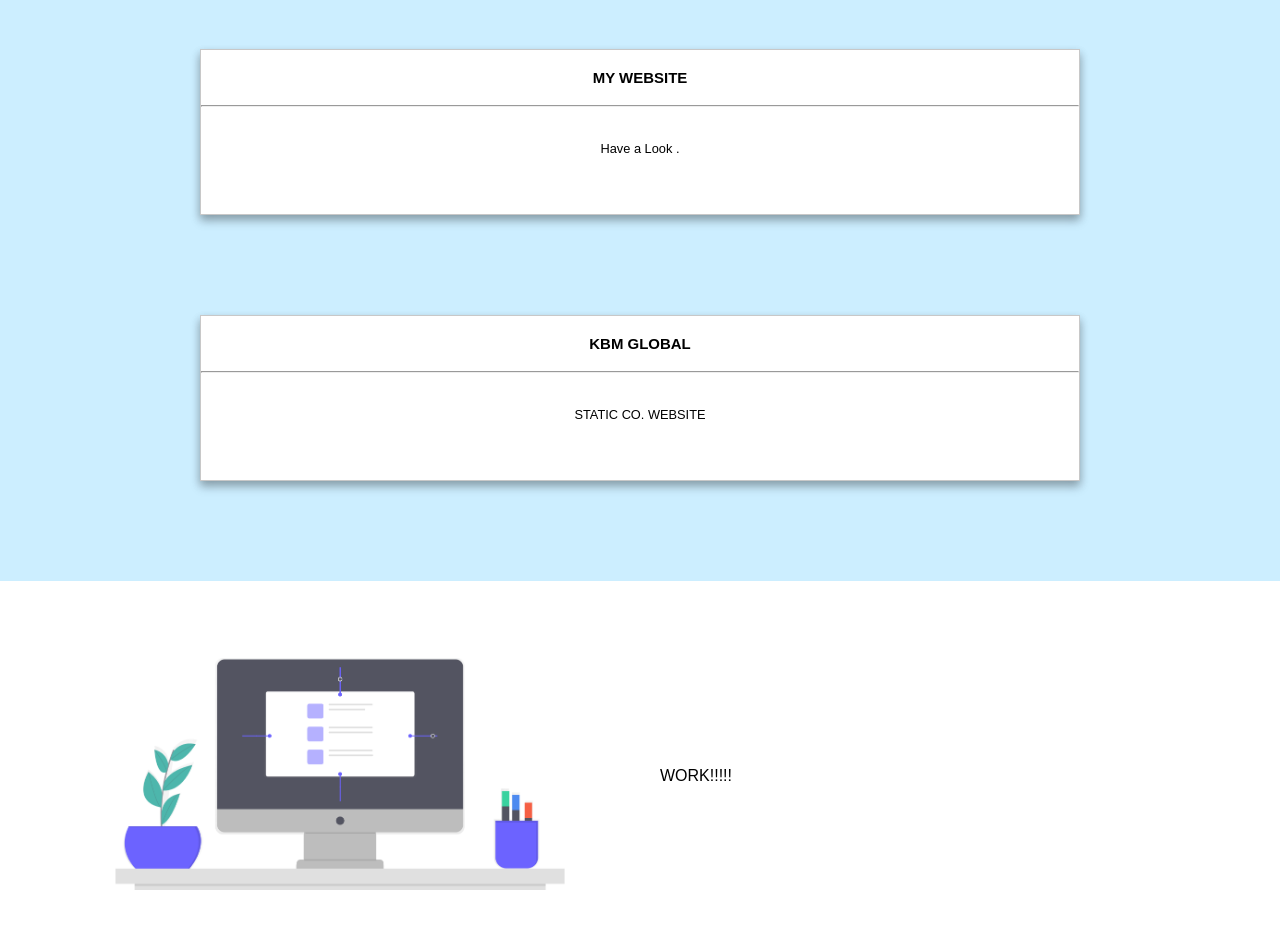
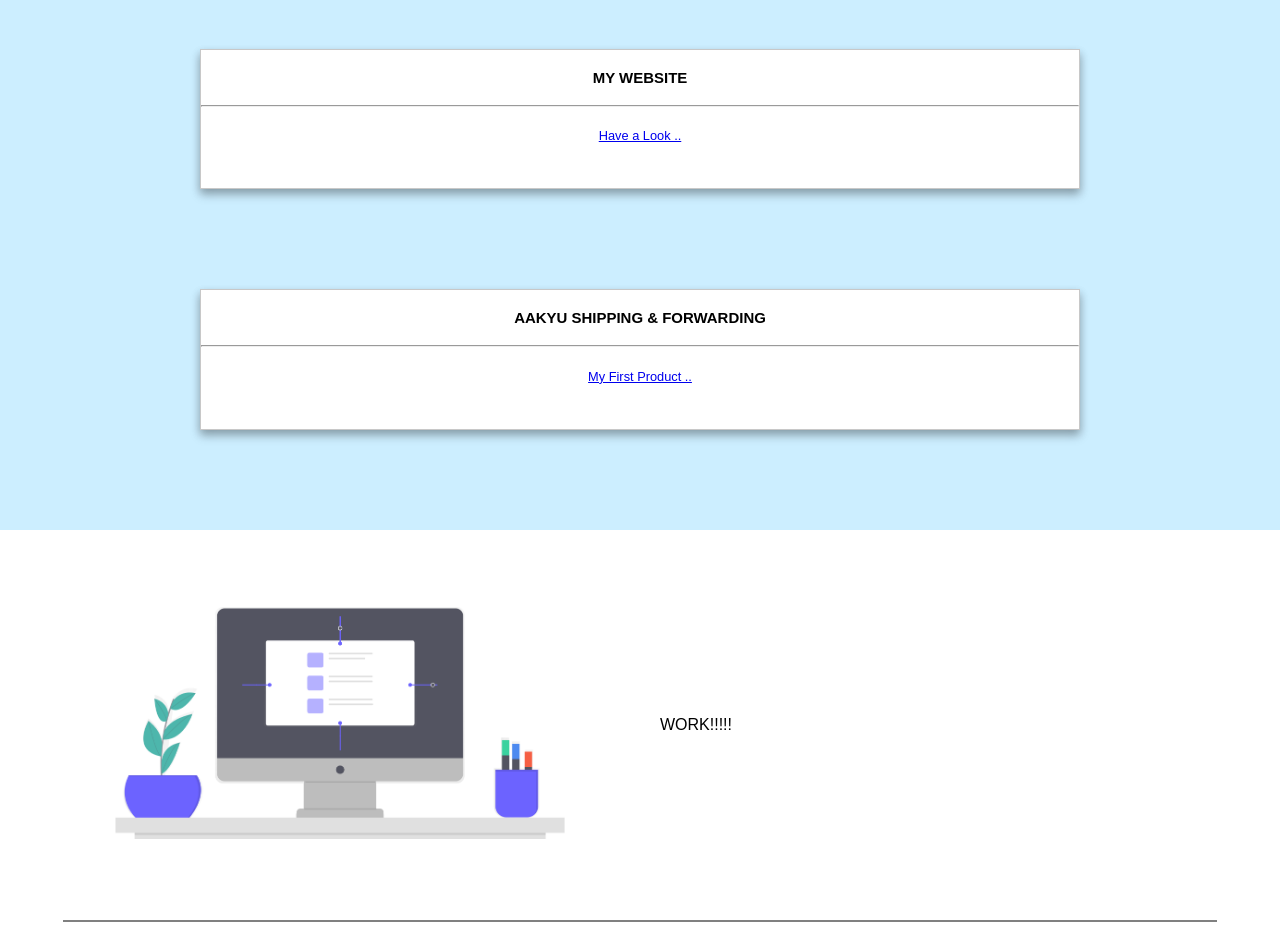
Before and after one commit to akp04/akp04.github.io, a plain HTML site: page index.html in a window 1280 px wide. Shown: the part 3140-4068 px from the top of the page. Drawn offline with nearby package versions, Linux system fonts and the light colour scheme.

Commit message:
updating html

```diff
--- a/index.html
+++ b/index.html
@@ -34,24 +34,21 @@
 			<center><p style="margin-bottom: 20px;">Projects</p></center>
 			<hr>
 		</div>
-
 		<div class="container">
-
 			<div class="project_showcase_window">
 				<h3>MY WEBSITE</h3>
 				<hr>
 				<div class="content_inside_text">
-  					<p>Have a Look .</p>
+  					<a href="https://akp04.github.io/">Have a Look ..</a>
 				</div>
 			</div>
 
 			<div class="project_showcase_window">
-				<h3>KBM GLOBAL</h3>
+				<h3>AAKYU SHIPPING & FORWARDING</h3>
 				<hr>
 				<div class="content_inside_text">
-  					<p>STATIC CO. WEBSITE</p>
+  					<a href="https://akp04.github.io/aakyu-shipment-track/">My First Product ..</a>
 				</div>
-
 			</div>
 		</div>
 	</div>
```
